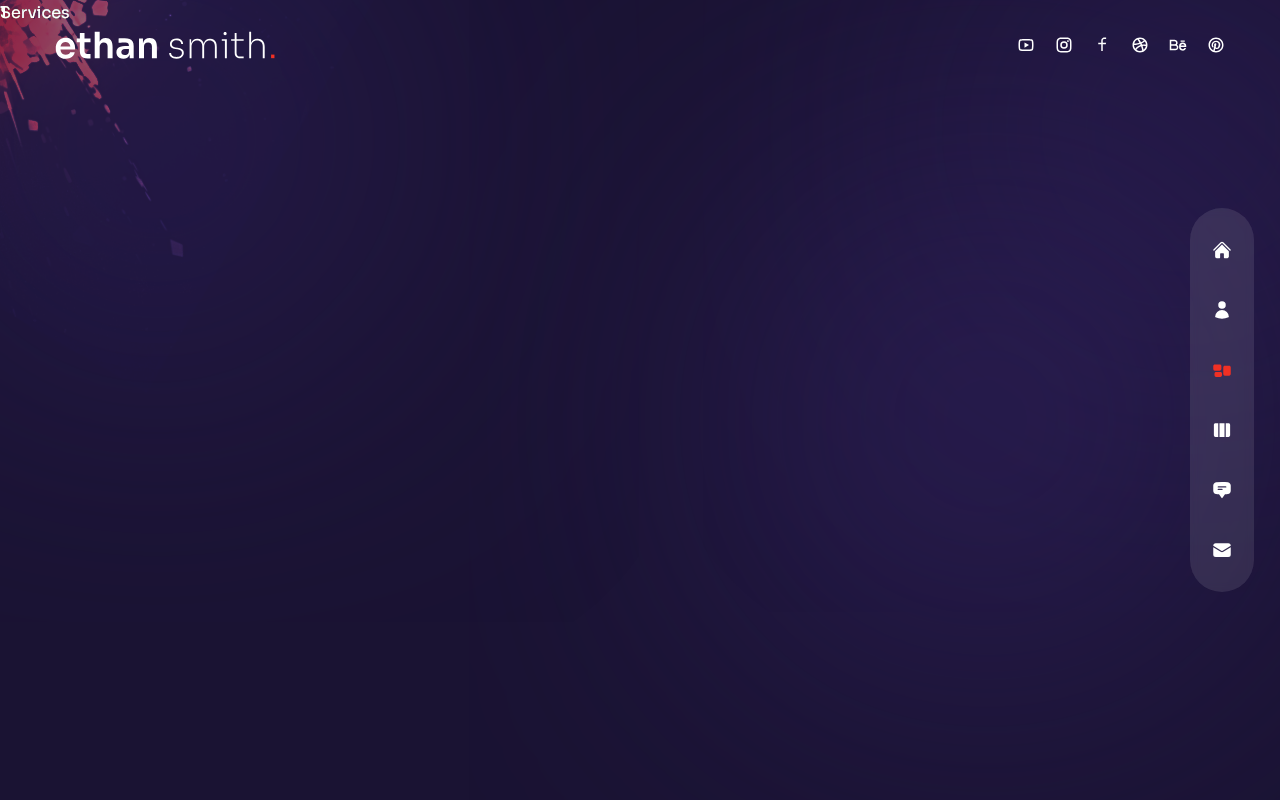
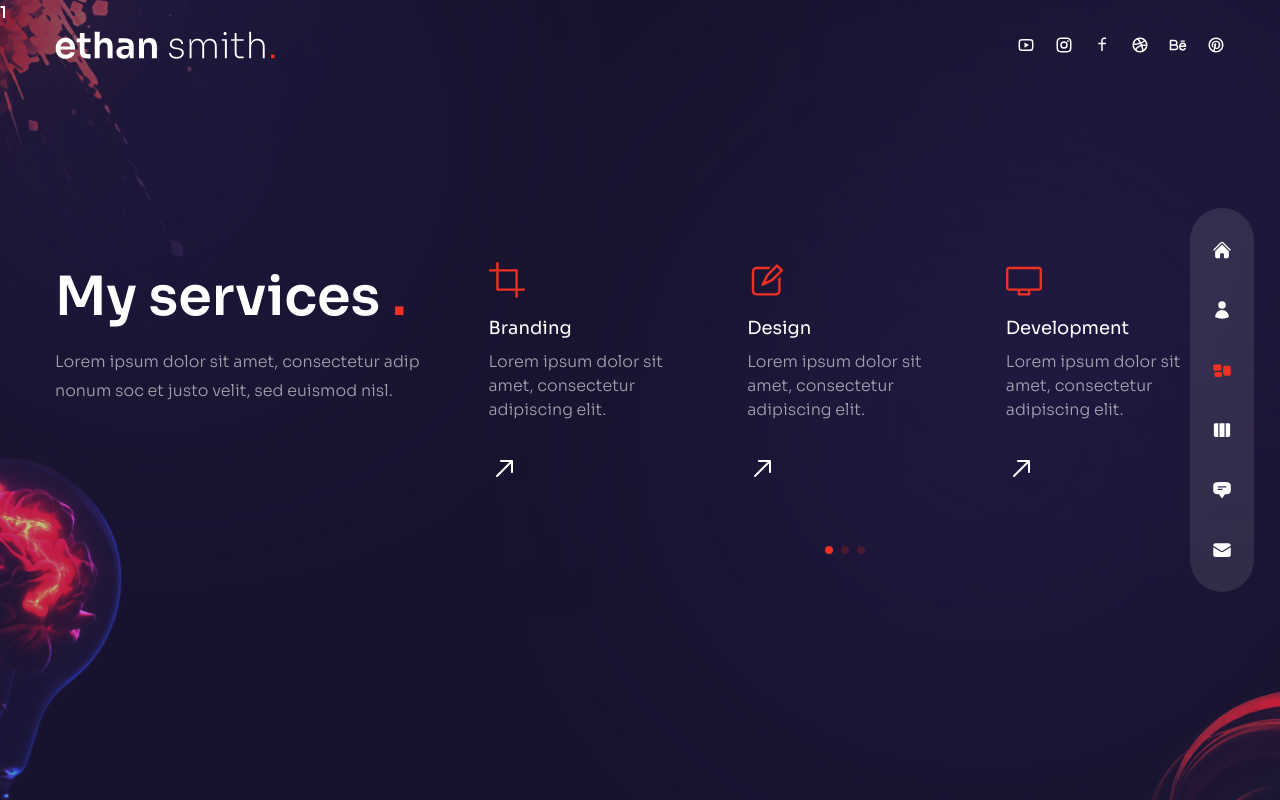
Before and after one commit to MatheusDSantossi/portfolio-website-p2, a Next.js app in the folder portfolio_starter_p2/: page /services in a window 1280 px wide. Built offline with nearby package versions, Linux system fonts and the light colour scheme.

Commit message:
feat: add services component

```diff
--- a/portfolio_starter_p2/components/Bulb.js
+++ b/portfolio_starter_p2/components/Bulb.js
@@ -1,5 +1,17 @@
+// next image
+import Image from 'next/image';
+
 const Bulb = () => {
-  return <div>Bulb</div>;
+  return (
+    <div className='absolute -left-36 -bottom-12 rotate-12 mix-blend-color-dodge animate-pulse duration-75 z-10 w-[200px] xl:w-[260px]'>
+      <Image
+        src={'/bulb.png'}
+        width={260}
+        height={200}
+        className='w-full h-full'
+      />
+    </div>
+  );
 };
 
 export default Bulb;
--- a/portfolio_starter_p2/components/ServiceSlider.js
+++ b/portfolio_starter_p2/components/ServiceSlider.js
@@ -5,6 +5,7 @@
   RxDesktop,
   RxReader,
   RxRocket,
+  RxArrowTopRight,
 } from "react-icons/rx";
 
 
@@ -37,8 +38,62 @@
   },
 ];
 
+// import swiper react components
+import { Swiper, SwiperSlide } from 'swiper/react';
+
+// import swiper styles
+import 'swiper/css';
+import 'swiper/css/free-mode';
+import 'swiper/css/pagination';
+
+// import required modules
+import { FreeMode, Pagination } from 'swiper';
+
+// https://youtu.be/qp0-L_M3Ad4?t=6879
+
 const ServiceSlider = () => {
-  return <div>Service Slider</div>;
+  return (
+    <Swiper breakpoints={{
+      320: {
+        slidesPerView: 1,
+        spaceBetween: 15,
+      },
+      640: {
+        slidesPerView: 3,
+        spaceBetween: 15,
+      },
+
+    }}
+    freeMode={true}
+    pagination={{
+      clickable: true,
+    }}
+    modules={[FreeMode, Pagination]}
+    className="h-[240px] sm:h-[340px]"
+    >
+      {
+        serviceData.map((item, index) => {
+          return (
+          <SwiperSlide>
+            <div className="bg-[rgba(65, 47, 123, 0.14)] h-max rounded-lg px-6 py-8 flex sm:flex-col gap-x-6 sm:gap-x-0 group cursor-pointer hover:bg-[rgba(89,65,169,0.15)] transition-all duration-300">
+              {/* icon */}
+              <div className="text-4xl text-accent mb-4">{item.icon}</div>
+              {/* title & desc */}
+              <div className="mb-8">
+                <div className="mb-2 text-lg">{item.title}</div>
+                <p className="max-w-[350px] leading-normal">{item.description}</p>
+              </div>
+              {/* arrow */}
+              <div className="text-3xl">
+                <RxArrowTopRight className="group-hover:rotate-45 group-hover:text-accent transition-all duration-300" />
+              </div>
+            </div>
+          </SwiperSlide>
+          );
+        })
+      }
+    </Swiper>
+  );
 };
 
 export default ServiceSlider;
--- a/portfolio_starter_p2/pages/services/index.js
+++ b/portfolio_starter_p2/pages/services/index.js
@@ -1,5 +1,53 @@
+// components
+import ServiceSlider from '../../components/ServiceSlider';
+import Bulb from '../../components/Bulb';
+import Circles from '../../components/Circles';
+
+// framer motion
+import {motion} from 'framer-motion';
+import {fadeIn} from '../../variants';
+
 const Services = () => {
-  return <div>Services</div>;
+  return (
+    <div className="h-full bg-primary/30 py-36 flex items-center">
+      <Circles />
+      <div className="container mx-auto">
+        <div className="flex flex-col xl:flex-row gap-x-8">
+          {/* text */}
+          <div className="text-center flex xl:w-[30vw] flex-col lg:text-left mb-4 xl:mb-0">
+            <motion.h2
+            variants={fadeIn('up', 0.3)}
+            initial="hidden"
+            animate="show"
+            exit="hidden"
+            className="h2 xl:mt-8">My services <span className="text-accent">.</span></motion.h2>
+            <motion.p
+            variants={fadeIn('up', 0.4)}
+            initial="hidden"
+            animate="show"
+            exit="hidden"
+            className="mb-4 max-w-[400px] mx-auto lg:mx-0">
+              Lorem ipsum dolor sit amet, consectetur adip nonum soc et justo
+              velit, sed euismod nisl.
+            </motion.p>
+
+          </div>
+
+          <motion.div
+          variants={fadeIn('down', 0.6)}
+          initial="hidden"
+          animate="show"
+          exit="hidden"
+          className='w-full xl:max-w-[65%]'
+          >
+            {/* slider */}
+            <ServiceSlider />
+          </motion.div>
+        </div>
+      </div>
+      <Bulb />
+    </div>
+);
 };
 
 export default Services;
--- a/portfolio_starter_p2/pages/work/index.js
+++ b/portfolio_starter_p2/pages/work/index.js
@@ -1,3 +1,5 @@
+// https://youtu.be/qp0-L_M3Ad4?t=7539
+
 const Work = () => {
   return <div>Work</div>;
 };
```
